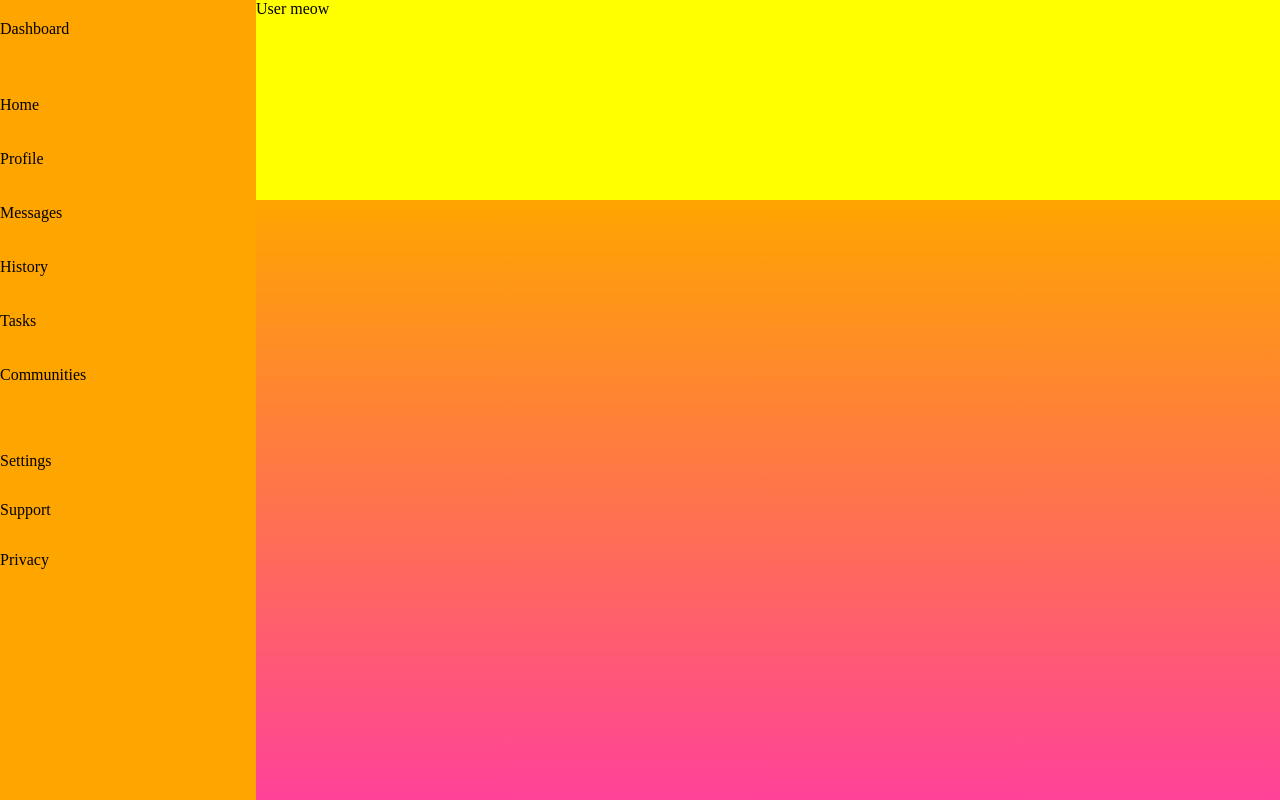
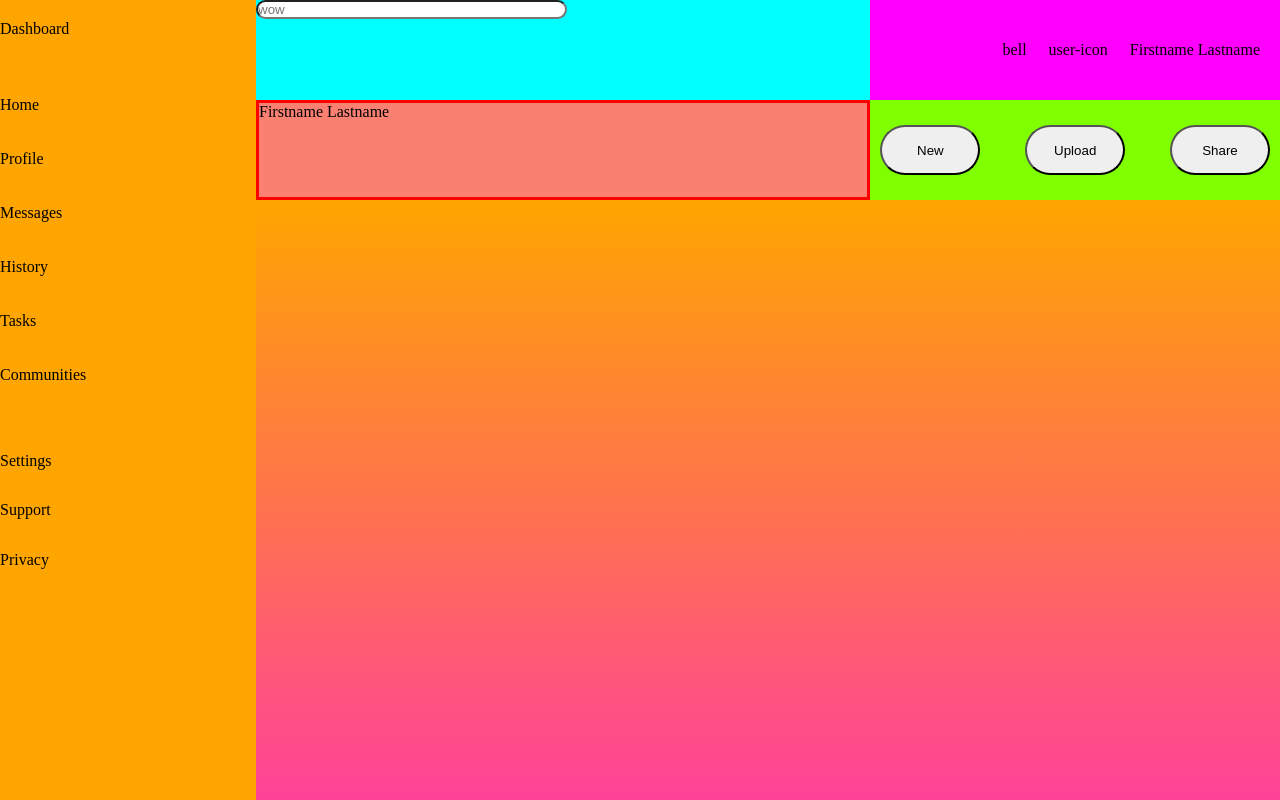
Before and after one commit to JHokum/Admin-Dashboard, a plain HTML site: page index.html in a window 1280 px wide. Shown: the top 800 px of the page. Drawn offline with Linux system fonts and the light colour scheme.

Commit message:
User header User header basic layout and formatting.

```diff
--- a/index.html
+++ b/index.html
@@ -28,7 +28,34 @@
             </div>
         </div>
         <div class="user">
-            User meow
+
+            <div class="topleft">
+                <div class="icon">
+                    <!-- <img src="deelight-Magnifying-Glass-transparent-square.svg" alt="magnifier"> -->
+                </div>
+                <form action="https://google.com" method="get">
+                    <input type="text" placeholder="wow">
+                </form>
+            </div>
+            <div class="topright">
+                <div class="icon">bell</div>
+                <div class="user-icon">user-icon</div>
+                <div class="user-name">Firstname Lastname</div>
+            </div>
+            <div class="bottomleft">
+                <div class="user-icon">
+
+                </div>
+                <div class="user-personal">
+                    <div class="greeting"></div>
+                    <div class="user-name">Firstname Lastname</div>
+                </div>
+            </div>
+            <div class="bottomright">
+                <button>New</button>
+                <button>Upload</button>
+                <button>Share</button>
+            </div>
         </div>
         <div class="content">
             <div class="projects">
--- a/style.css
+++ b/style.css
@@ -38,7 +38,52 @@ body{
     grid-column: 2/3;
     grid-row:1/2;
     background-color: yellow;
+    display: grid;
+    grid-template-rows: 50% 50%;
+    grid-template-columns:60% 40%
 }
+/* user */
+.topleft{
+    background-color: aqua;
+    grid-row: 1/2;
+}
+.topright{
+    background-color: magenta;
+    display: flex;
+    justify-content: flex-end;
+    gap: 22px;
+    padding-right: 20px;
+    align-items: center;
+}
+.bottomleft{
+    background-color: salmon;
+    grid-row:2/3;
+    border: 3px solid red;
+}
+.bottomright{
+    display: flex;
+    background-color: chartreuse;
+    align-items: center;
+    justify-content: space-between;
+    padding: 10px;
+}
+
+button{
+    border-radius: 25px;
+    width: 100px;
+    height:50px;
+}
+img{
+    height: 30px;
+    width: 30px;
+}
+
+input{
+    border-radius: 10px;
+    width:clamp(200px, 50%, 600px);
+}
+
+
 
 .content{
     background: linear-gradient(orange, magenta);
```
Also changed, not shown: deelight-Magnifying-Glass-transparent-square.svg (added), 1 other file.
